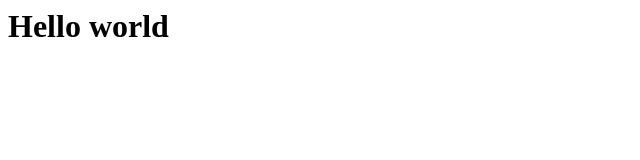
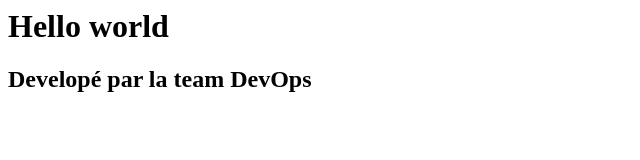
Before and after one commit to neos-devops-lab/neos-devops-lab-website, a plain HTML site: page index.html in a window 1280 px wide. Shown: the whole page, without its empty margins (0-640 px from the left). Drawn offline with Linux system fonts and the light colour scheme.

Commit message:
Ajout de nouveau contenu

```diff
--- a/index.html
+++ b/index.html
@@ -1 +1,2 @@
 <h1>Hello world </h1>
+<h2>Developé par la team DevOps</h2>
```
